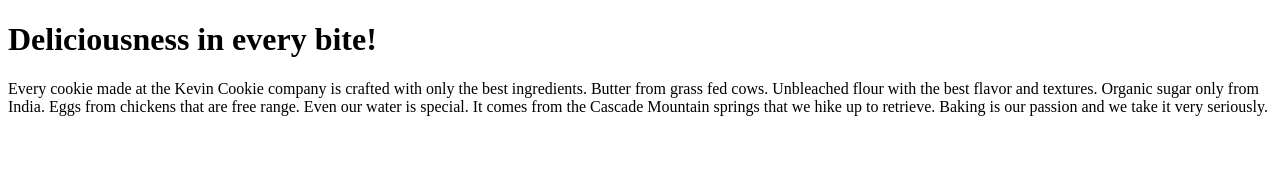
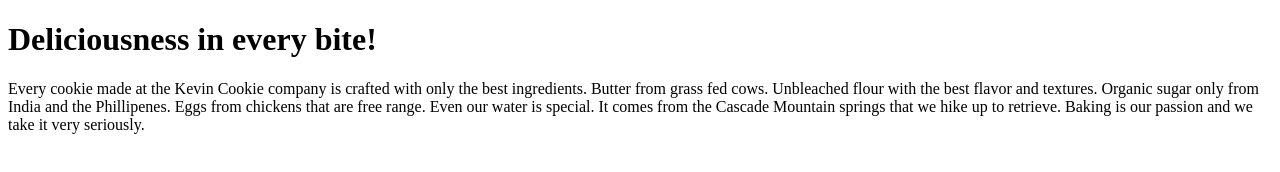
Before and after one commit to iluvgithubforgalaga/KevinCookieCompany.com, a plain HTML site: page index.htm in a window 1280 px wide. Drawn offline with Linux system fonts and the light colour scheme.

Commit message:
Update index.htm

```diff
--- a/index.htm
+++ b/index.htm
@@ -4,7 +4,7 @@
 
 <h1>Deliciousness in every bite!</h1>
 
-<p>Every cookie made at the Kevin Cookie company is crafted with only the best ingredients. Butter from grass fed cows. Unbleached flour with the best flavor and textures. Organic sugar only from India. Eggs from chickens that are free range. Even our water is special. It comes from the Cascade Mountain springs that we hike up to retrieve. Baking is our passion and we take it very seriously.</p>
+<p>Every cookie made at the Kevin Cookie company is crafted with only the best ingredients. Butter from grass fed cows. Unbleached flour with the best flavor and textures. Organic sugar only from India and the Phillipenes. Eggs from chickens that are free range. Even our water is special. It comes from the Cascade Mountain springs that we hike up to retrieve. Baking is our passion and we take it very seriously.</p>
 
 </body>
 </html>
```
